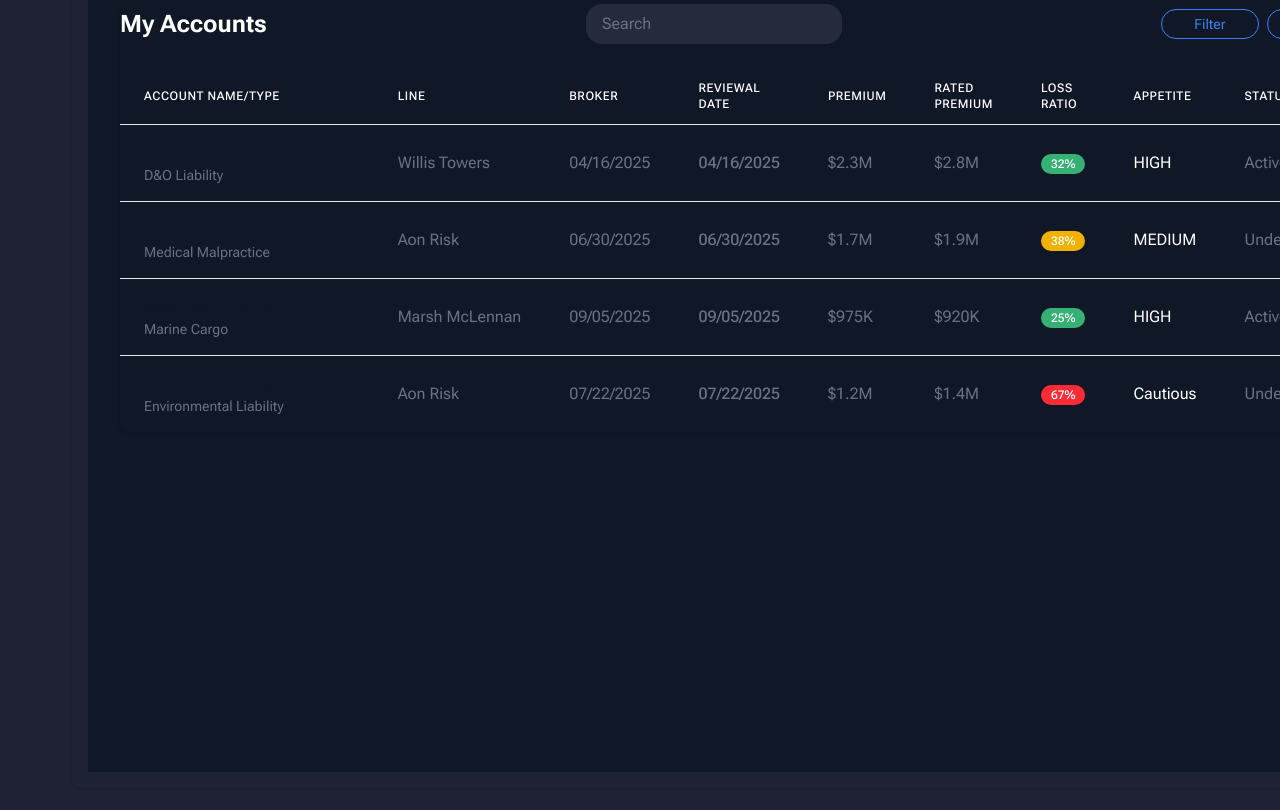
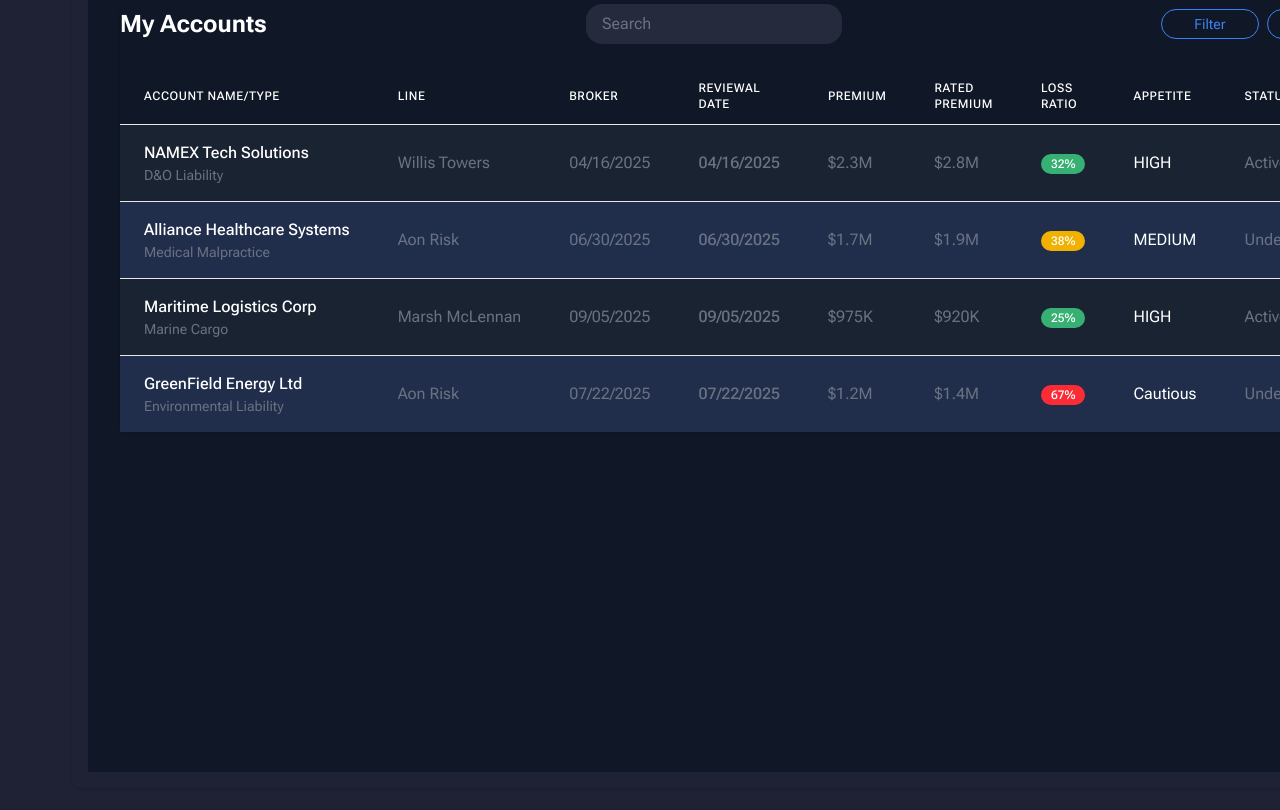
Before and after one commit to OlgaMinaievaWebDev/dashboard-ui, a React (Vite) app: page / in a window 1280 px wide. Shown: the part 980-1790 px from the top of the page. Built offline with nearby package versions, Linux system fonts and the light colour scheme.

Commit message:
zebra done

```diff
--- a/src/components/myAccounts/AccountRow.jsx
+++ b/src/components/myAccounts/AccountRow.jsx
@@ -2,10 +2,10 @@
 import { StatusBadge } from "./StatusBadge";
 import { ColorBadge } from "./ColorBadge";
 
-export const AccountRow = ({ account }) => (
-  <tr className="hover:bg-gray-50 transition-colors">
+export const AccountRow = ({ account, className }) => (
+  <tr className={`hover:bg-[#1f2630] ${className || ""}`}>
     <td className="px-6 py-4 whitespace-nowrap">
-      <div className="font-medium text-gray-900">{account.accountName}</div>
+      <div className="font-medium">{account.accountName}</div>
       <div className="text-sm text-gray-500">{account.type}</div>
     </td>
     <td className="px-6 py-4 whitespace-nowrap text-gray-500">
--- a/src/components/myAccounts/AccountsTable.jsx
+++ b/src/components/myAccounts/AccountsTable.jsx
@@ -17,7 +17,7 @@ const columns = [
 ];
 
 export const AccountsTable = ({ data }) => (
-  <div className="rounded-lg shadow-sm">
+  <div className="rounded-lg shadow-sm ">
     <div className="flex justify-between items-center mb-6">
       <h1 className="text-2xl font-bold ">My Accounts</h1>
       <input
@@ -43,9 +43,13 @@ export const AccountsTable = ({ data }) => (
             ))}
           </tr>
         </thead>
-        <tbody className=" divide-y divide-gray-200">
-          {data.map((account) => (
-            <AccountRow key={account.id} account={account} />
+        <tbody className="divide-y divide-gray-200">
+          {data.map((account, index) => (
+            <AccountRow
+              key={account.id}
+              account={account}
+              className={index % 2 === 0 ? "bg-[#1a2332]" : "bg-[#202e4b]"}
+            />
           ))}
         </tbody>
       </table>
```
